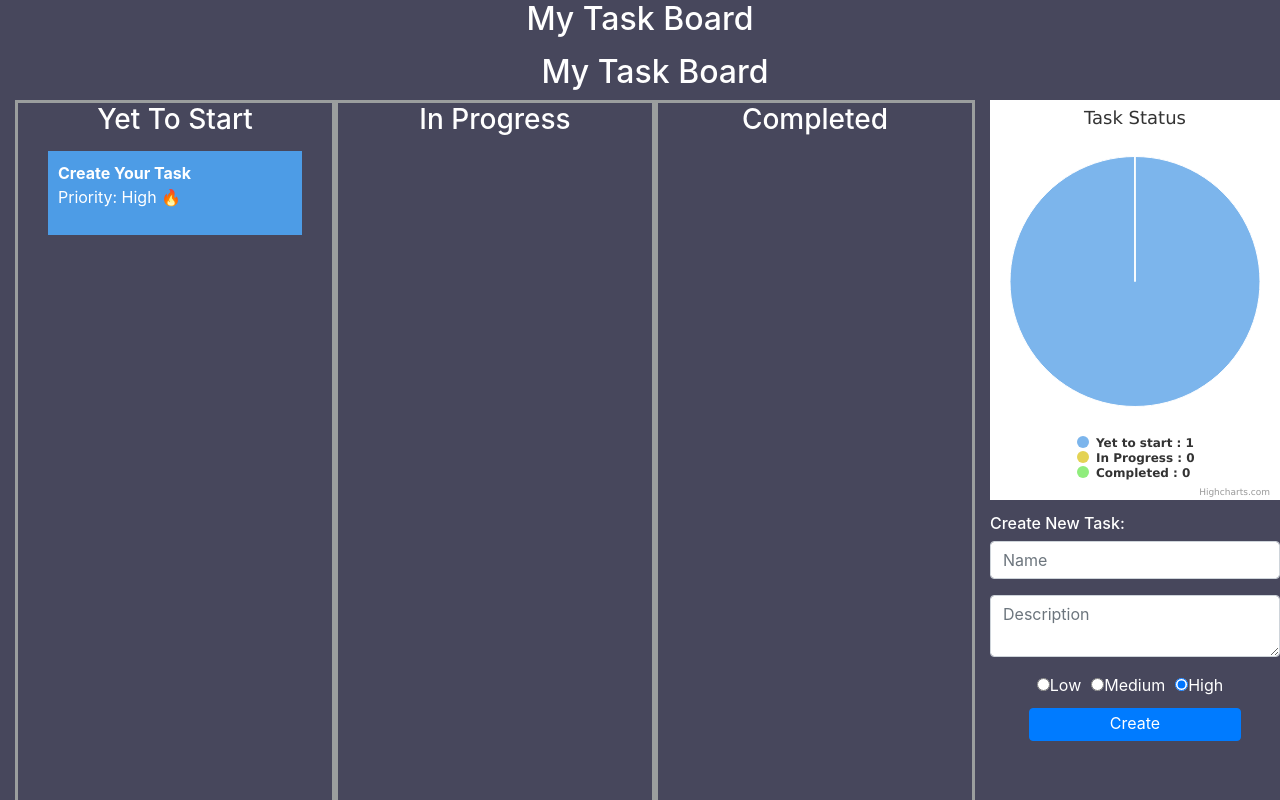
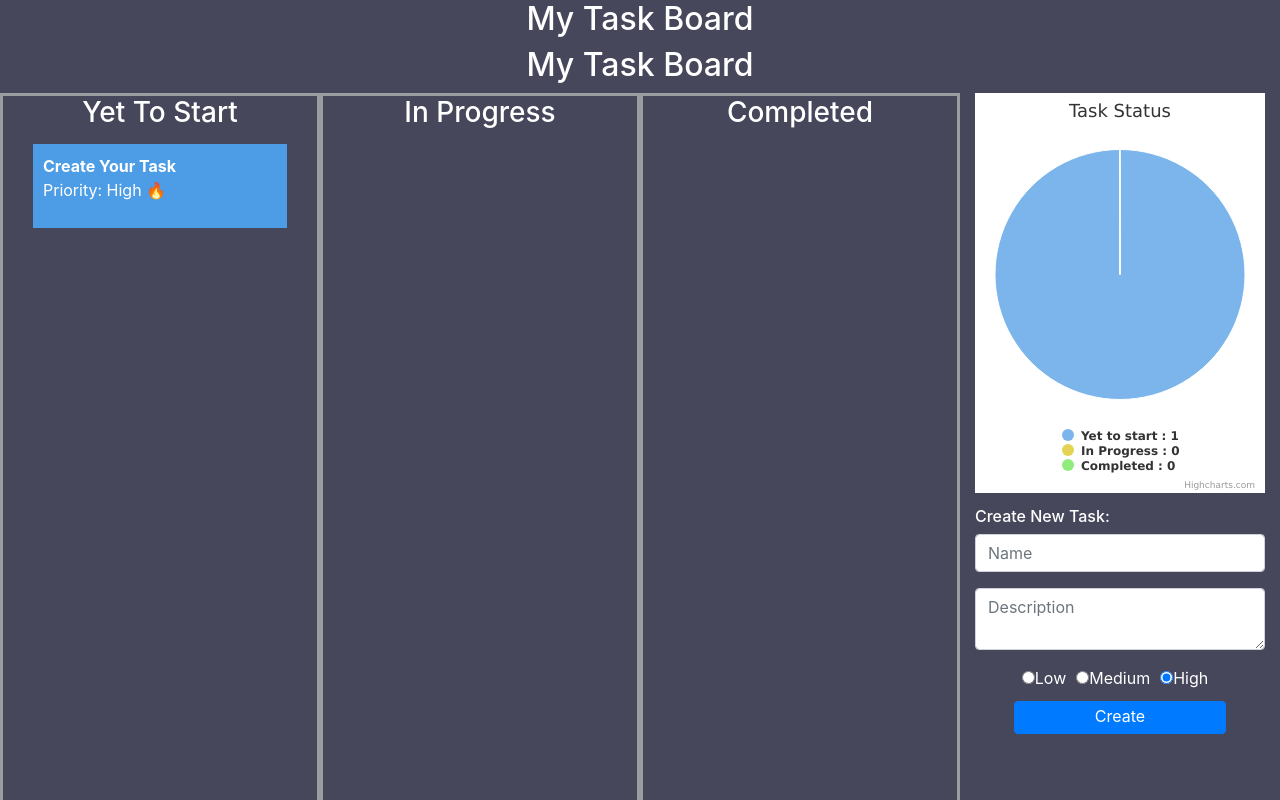
Before and after one commit to danidevadoss/my-task-board, a React (Create React App) app: page / in a window 1280 px wide. Shown: the top 800 px of the page. Built offline with nearby package versions, Linux system fonts and the light colour scheme.

Commit message:
css change for app width

```diff
--- a/src/task/TaskList.js
+++ b/src/task/TaskList.js
@@ -45,7 +45,7 @@ class TaskList extends React.Component {
     }
 
     render() {
-        return (<div className="container-fluid task-width" >
+        return (<div className="container-fluid" >
              <h2 className="center" >My Task Board</h2>
             <div className="row" >
                 <div className="col-lg-3 task-list" onDrop={(e) => this.dropYetToStart(e)} onDragOver={(e) => this.onDragOver(e)} >
```
